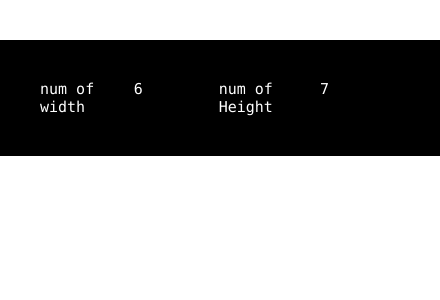
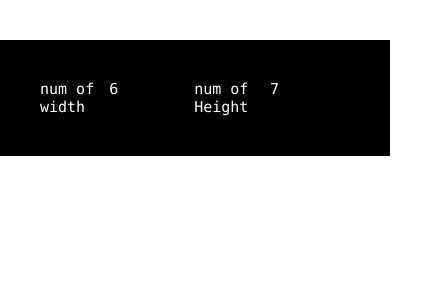
Before and after one commit to rdsqC/terminal-input-window, a React (Create React App) app in the folder seatmaster/: page / in a window 390 px wide. Shown: the top 300 px of the page, 440 px wide, since content can reach past the window. Built offline with nearby package versions, Linux system fonts and the light colour scheme.

Commit message:
画面の横幅が細くなったときに横に幅がはみでる問題を解決

```diff
--- a/seatmaster/src/App.css
+++ b/seatmaster/src/App.css
@@ -2,7 +2,7 @@
 
 html,body,.root,#root{
     height: 100%;
-    width: 100%;
+    width: auto;
 }
 
 *{
@@ -21,6 +21,9 @@ html,body,.root,#root{
 .root,#root>*{
     width: 50%;
     width: 100%;
+    @media (max-width : 600px){
+        width: auto;
+    }
 }
 
 .inspector{
```
